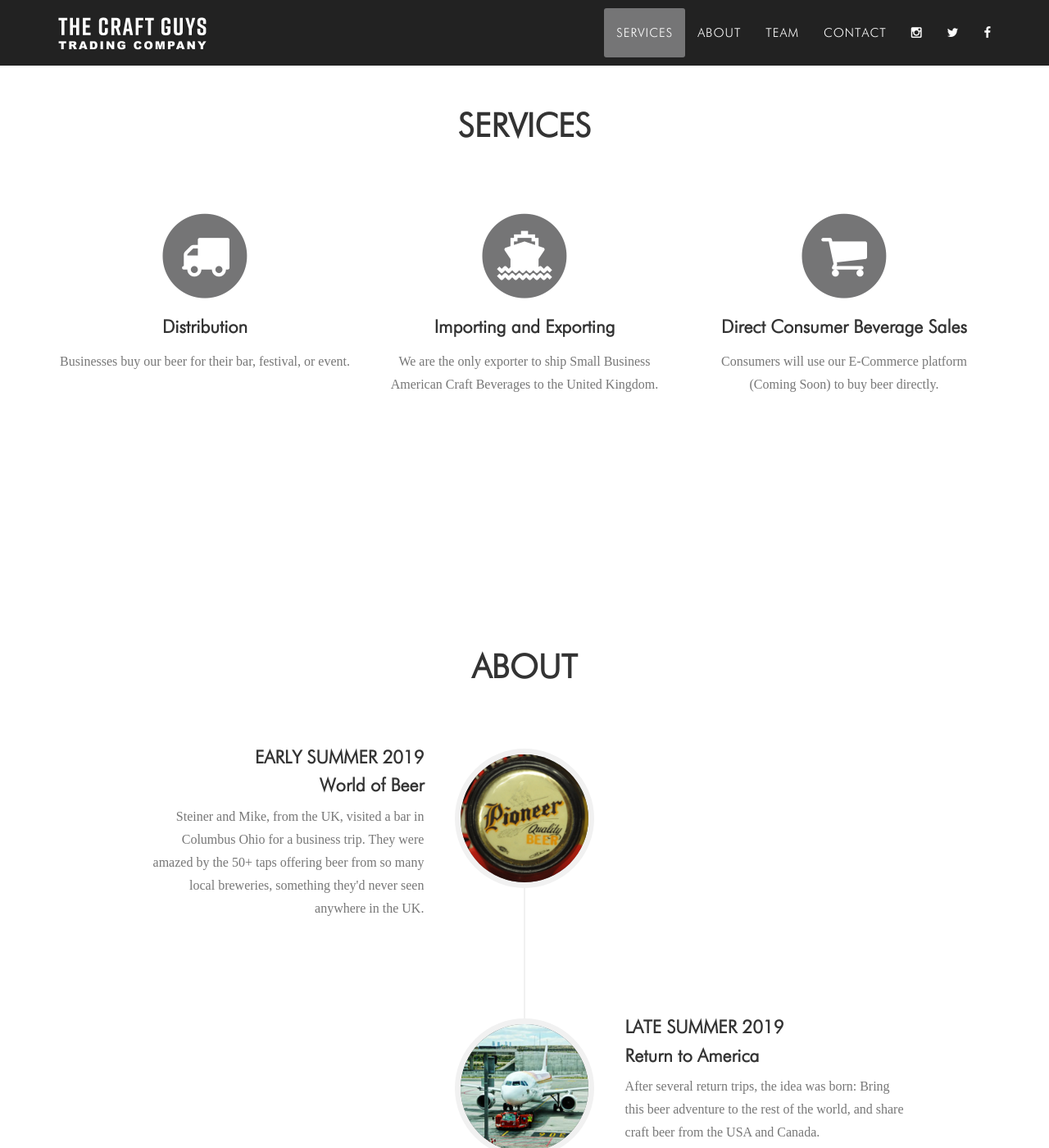
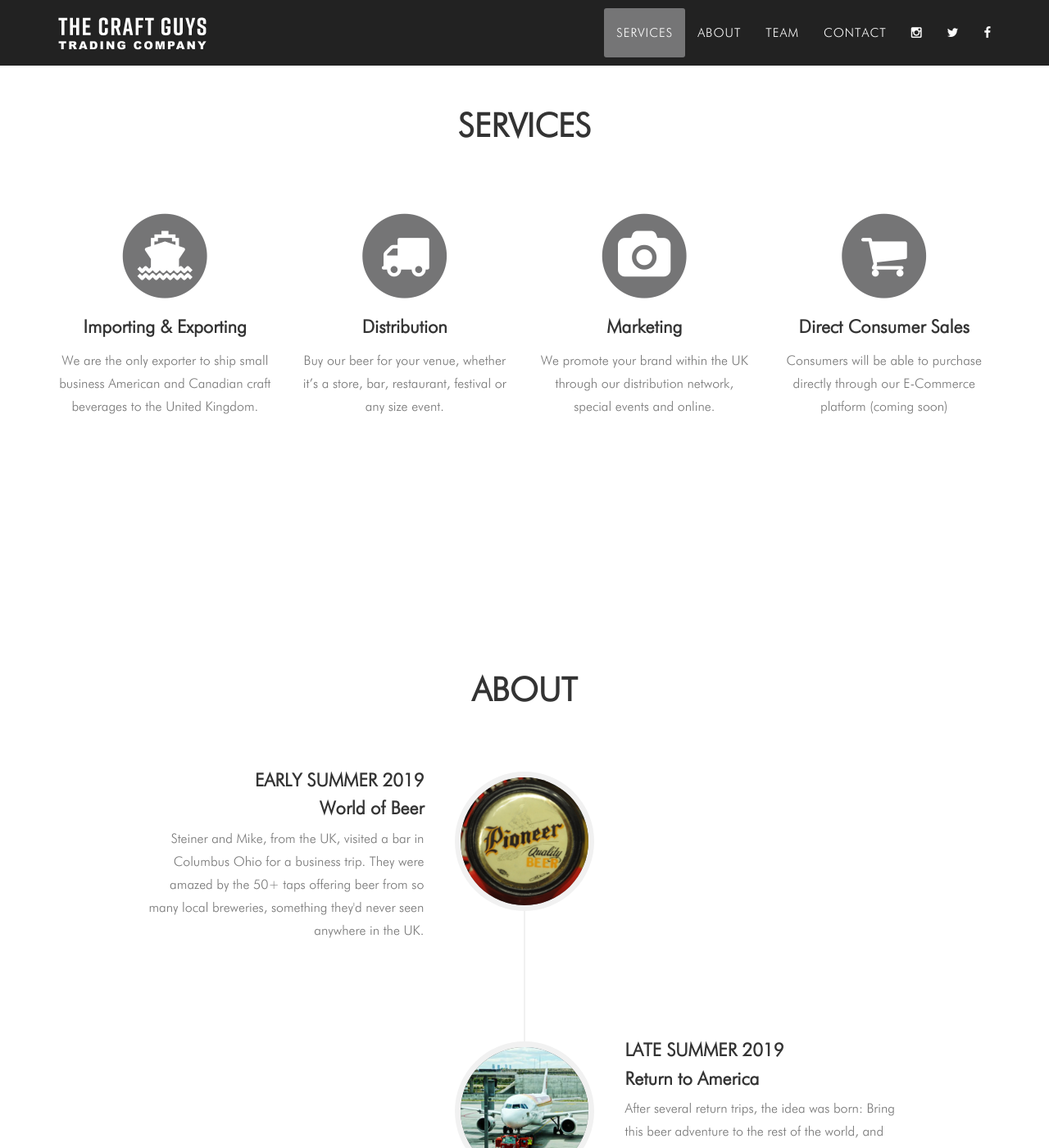
Before and after one commit to Craft-Guys/website, a Jekyll site: the page built from index.html, in a window 1280 px wide and 1400 px high, scrolled down 816 px. Shown: the whole window at 82% size. Built offline with Jekyll 4.4.1, drawn with Linux system fonts in a browser that asks for light colours; some web fonts are replaced; some of the changed text lies outside the part shown.

Commit message:
Change site based on requests

```diff
--- a/_config.yml
+++ b/_config.yml
@@ -11,27 +11,45 @@
 people:
 - name: Steiner Roberts
   pic: steiner
+  position: Co-Founder
+  bio: We call him Steineey. Craft Guys was born out his passion for finding the best craft beer and sharing it with as many people as possible. Ask him about it next time you see him sat at the bar as he loves talking about it! His favorite style of beer is a clear West Coast IPA or a crisp Pilsner.
 
 - name: Mike Shemeld
   pic: mike
+  position: Co-Founder
+  bio: Mikey got hooked on craft beer whilst travelling to the US on business. Now, his obsession is to share what he finds with as many beer lovers and aficionados as possible. His favorite style is a West Coast IPA, Black IPA and a solid Porter.
 
 - name: Jason Cooper
   pic: jason
+  position: Co-Founder
+  bio: Cooper is where the North America Development happens. From Ohio, Cooper is an advocate of good craft beer and likes most styles, but his firm favorite is a New England IPA and all things hazy. Well, we all can’t be perfect I guess.
 
 - name: Laura Eft
   pic: laura
+  position: North America Buying Representative
+  bio: I am a momma and a beer lover with a passion for discovering the best beers out there. U.S. craft beer and spirits are more than just our favorite drinks, they are the product of an authentic and passionate community. My years of management and restaurant experience lead me here and I am incredibly proud to be part of this community. My palate is rather eclectic, I love New England IPAs and sour beers.
+  social:
+    - title: instagram
+      url: http://instagram.com/brewmomma
 
 - name: Brittani Robinson
   pic: brittani
+  position: North America Buying Representative
+  bio: Brittani has a passion and love for all things craft beer and cocktails. She has a wealth of sales and management experience within the industry and her favorite style of beer is a good New England IPA.
+
+- name: Sandie Roberts
+  pic: sandie
+  position: Branding and Marketing
+  bio: Sandie has a wealth of experience and knowledge in branding & marketing, having worked with many household names. Being a coeliac, her options are limited with beer and gets over excited when we find a new gluten free beer!
 
 # Social networks usernames (many more available: google-plus, flickr, dribbble, pinterest, instagram, tumblr, linkedin, etc.)
 social:
   - title: instagram
-    url: http://instagram.com/questions/tagged/jekyll
+    url: http://instagram.com/weknowcraft
   - title: twitter
-    url:
+    url: http://twitter.com/weknowcraft
   - title: facebook
-    url:
+    url: http://facebook.com/weknowcraft
 
 
 # Postal address (add as many lines as necessary)
--- a/_includes/css/agency.css
+++ b/_includes/css/agency.css
@@ -10,7 +10,7 @@
 
 body {
     overflow-x: hidden;
-    font-family: "Futura Light";
+    font-family: "Futura";
     color: #{{ site.data.template.color.secondary-dark }};
 }
 
@@ -657,7 +657,7 @@
 }
 
 .team-member {
-    margin-bottom: 50px;
+    margin-bottom: 25px;
     text-align: center;
 }
 
--- a/_includes/services.html
+++ b/_includes/services.html
@@ -8,29 +8,37 @@
                 </div>
             </div>
             <div class="row text-center">
-                <div class="col-md-4">
+                <div class="col-md-3">
+                    <span class="fa-stack fa-4x">
+                        <i class="fa fa-circle fa-stack-2x text-primary"></i>
+                        <i class="fa fa-ship fa-stack-1x fa-inverse"></i>
+                    </span>
+                    <h4 class="service-heading">Importing & Exporting</h4>
+                    <p class="text-muted">We are the only exporter to ship small business American and Canadian craft beverages to the United Kingdom.</p>
+                </div>
+                <div class="col-md-3">
                     <span class="fa-stack fa-4x">
                         <i class="fa fa-circle fa-stack-2x text-primary"></i>
                         <i class="fa fa-truck fa-stack-1x fa-inverse"></i>
                     </span>
                     <h4 class="service-heading">Distribution</h4>
-                    <p class="text-muted">Businesses buy our beer for their bar, festival, or event.</p>
+                    <p class="text-muted">Buy our beer for your venue, whether it’s a store, bar, restaurant, festival or any size event. </p>
                 </div>
-                <div class="col-md-4">
+                <div class="col-md-3">
                     <span class="fa-stack fa-4x">
                         <i class="fa fa-circle fa-stack-2x text-primary"></i>
-                        <i class="fa fa-ship fa-stack-1x fa-inverse"></i>
+                        <i class="fa fa-camera fa-stack-1x fa-inverse"></i>
                     </span>
-                    <h4 class="service-heading">Importing and Exporting</h4>
-                    <p class="text-muted">We are the only exporter to ship Small Business American Craft Beverages to the United Kingdom.</p>
+                    <h4 class="service-heading">Marketing</h4>
+                    <p class="text-muted">We promote your brand within the UK through our distribution network, special events and online.</p>
                 </div>
-                <div class="col-md-4">
+                <div class="col-md-3">
                     <span class="fa-stack fa-4x">
                         <i class="fa fa-circle fa-stack-2x text-primary"></i>
                         <i class="fa fa-shopping-cart fa-stack-1x fa-inverse"></i>
                     </span>
-                    <h4 class="service-heading">Direct Consumer Beverage Sales</h4>
-                    <p class="text-muted">Consumers will use our E-Commerce platform (Coming Soon) to buy beer directly.</p>
+                    <h4 class="service-heading">Direct Consumer Sales</h4>
+                    <p class="text-muted">Consumers will be able to purchase directly through our E-Commerce platform (coming soon) </p>
                 </div>
             </div>
         </div>
--- a/_includes/team.html
+++ b/_includes/team.html
@@ -7,13 +7,19 @@
                     <h3 class="section-subheading text-muted"></h3>
                 </div>
             </div>
-            <div class="row">
-                {% for member in site.people %}
+            {% for member in site.people %}
+                {% if forloop.index == 1 or forloop.index == 4 %}
+                    {% if forloop.index > 1 %}
+                        </div>
+                    {% endif %}
+                    <div class="row">
+                {% endif %}
                 <div class="col-sm-4">
                     <div class="team-member">
                         <img src="img/team/{{ member.pic }}.jpg" class="img-responsive img-circle" alt="">
                         <h4>{{ member.name }}</h4>
-                        <p class="text-muted">{{ member.position }}</p>
+                        <p class="text-muted large">{{ member.position }}</p>
+                        <p class="text-muted">{{ member.bio }}</p>
                         <ul class="list-inline social-buttons">
                             {% for network in member.social %}
                             <li>
@@ -22,16 +28,9 @@
                                 </a>
                             </li>
                             {% endfor %}
-
                         </ul>
                     </div>
                 </div>
-                {% endfor %}
-            </div>
-            <div class="row">
-                <div class="col-lg-8 col-lg-offset-2 text-center">
-                    <p class="large text-muted"></p>
-                </div>
-            </div>
+            {% endfor %}
         </div>
     </section>
```
Also changed, not shown: img/about/4.jpg, img/team/brittani.JPG (added), img/team/jason.JPG (added), img/team/laura.jpg (added), img/team/mike.jpg (added), img/team/sandie.JPG (added), img/team/steiner.jpg (added).
